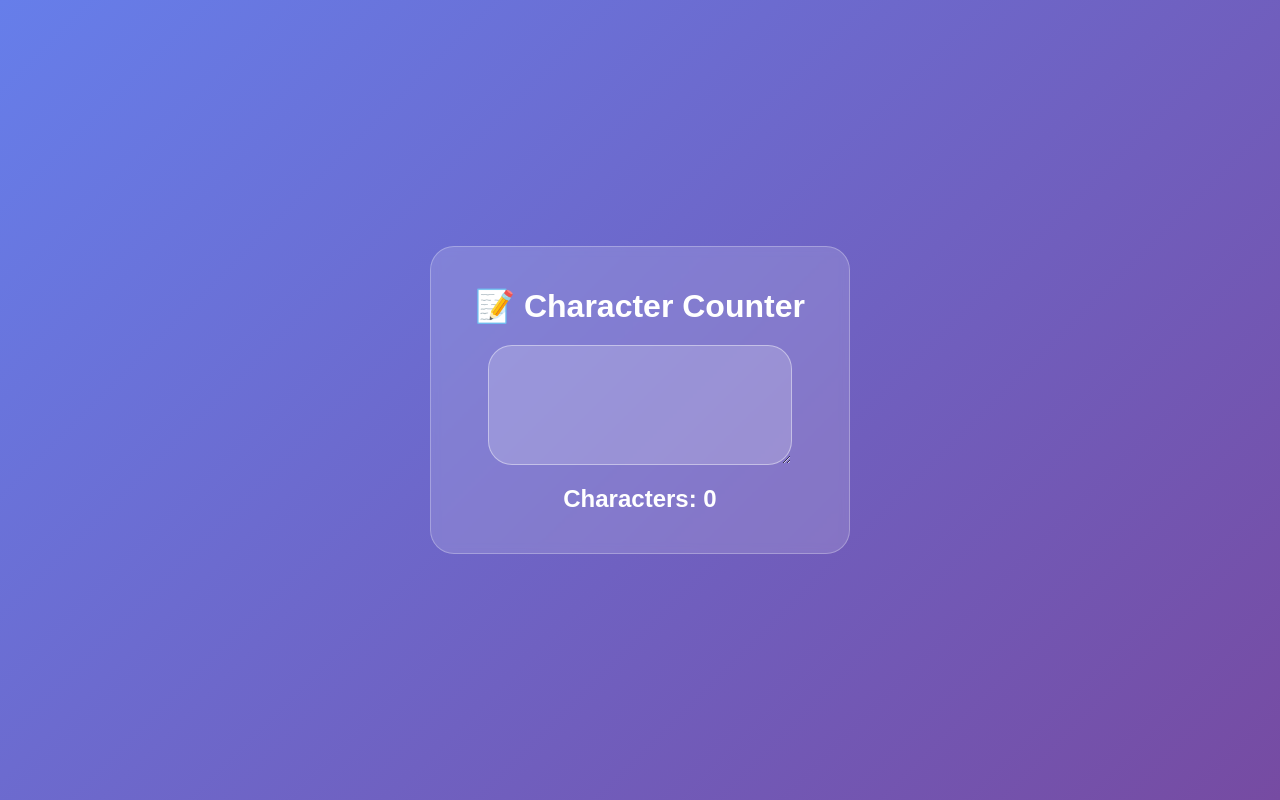
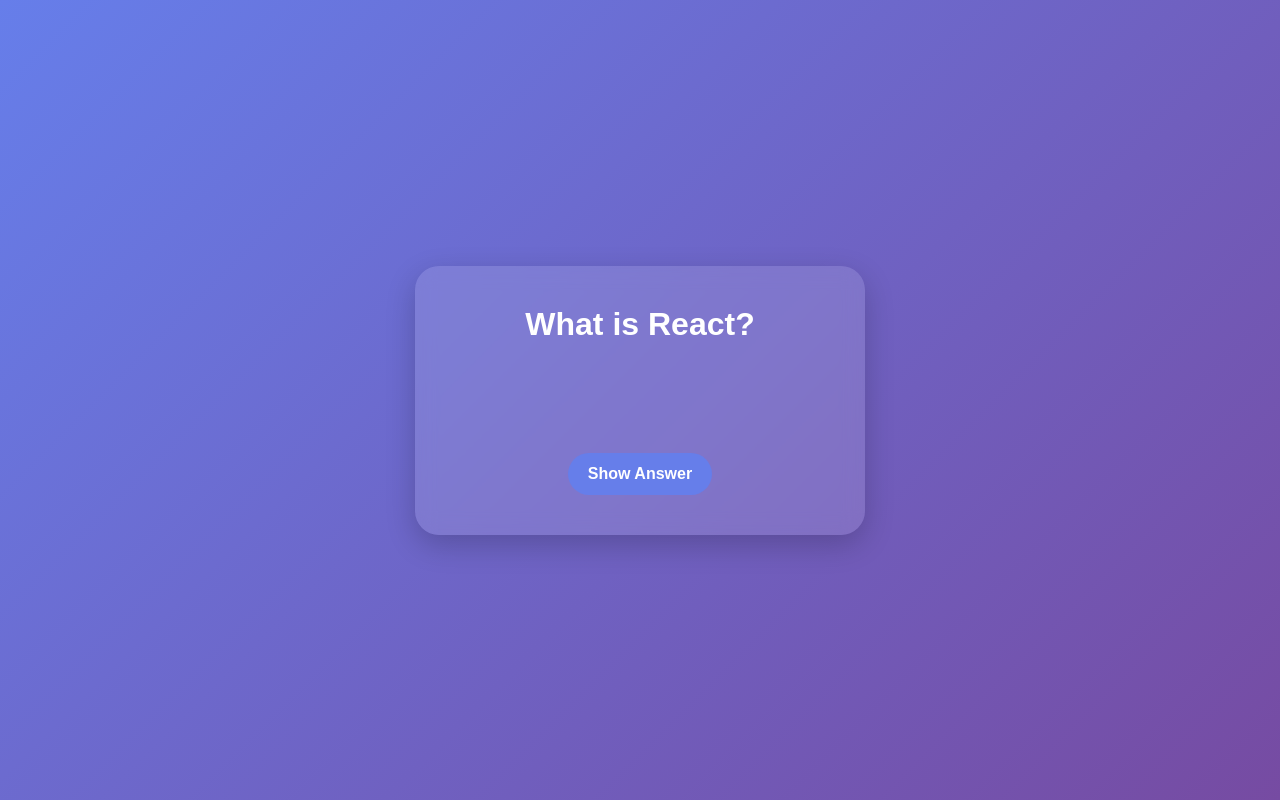
Before and after one commit to arjuntelange/react-practice, a React (Vite) app: page / in a window 1280 px wide. Built offline with nearby package versions, Linux system fonts and the light colour scheme.

Commit message:
build FAQ toggle app using conditional rendering

```diff
--- a/src/App.jsx
+++ b/src/App.jsx
@@ -1,11 +1,11 @@
 import "./App.css";
-import CharCount from "./state-projects/character-counter/CharCount";
+import FAQToggle from "./state-projects/FAQ-toggle/FAQToggle";
 
 function App() {
   return (
     <>
       <div className="main-container">
-        <CharCount/>
+        <FAQToggle/>
       </div>
     </>
   );
--- /dev/null
+++ b/src/state-projects/FAQ-toggle/FAQToggle.css
@@ -0,0 +1,62 @@
+.container {
+  width: 450px;
+  padding: 40px;
+
+  display: flex;
+  flex-direction: column;
+  gap: 20px;
+
+  border-radius: 24px;
+
+  background: rgba(255, 255, 255, 0.12);
+  backdrop-filter: blur(10px);
+
+  box-shadow: 0 10px 30px rgba(0, 0, 0, 0.2);
+
+  color: white;
+  font-family: sans-serif;
+}
+
+.container h2 {
+  text-align: center;
+  font-size: 2rem;
+}
+
+.container p {
+  width: 100%;
+  min-height: 70px;
+
+  font-size: 1.1rem;
+  line-height: 1.6;
+
+  text-align: left;
+}
+
+.container button {
+  align-self: center;
+
+  padding: 12px 20px;
+
+  border: none;
+  border-radius: 24px;
+
+  background: #667eea;
+
+  color: white;
+  font-size: 1rem;
+  font-weight: 600;
+
+  cursor: pointer;
+
+  transition: all 0.3s ease;
+}
+
+.container button:hover {
+  transform: translateY(-3px);
+
+  box-shadow: 0 6px 15px rgba(102, 126, 234, 0.4);
+}
+
+.container button:active {
+  transform: scale(0.95);
+}
--- /dev/null
+++ b/src/state-projects/FAQ-toggle/FAQToggle.jsx
@@ -0,0 +1,26 @@
+import React, { useState } from "react";
+import "./FAQToggle.css";
+
+function FAQToggle() {
+  const [showAnswer, setShowAnswer] = useState(false);
+
+  function toggleAnswer() {
+    setShowAnswer(prev => !prev);
+  }
+
+  return (
+    <div className="container">
+      <h2>What is React?</h2>
+      <p>
+        {showAnswer
+          ? "React is a JavaScript library for building user interfaces."
+          : ""}
+      </p>
+      <button onClick={toggleAnswer}>
+        {showAnswer ? "Hide Answer" : "Show Answer"}
+      </button>
+    </div>
+  );
+}
+
+export default FAQToggle;
```
